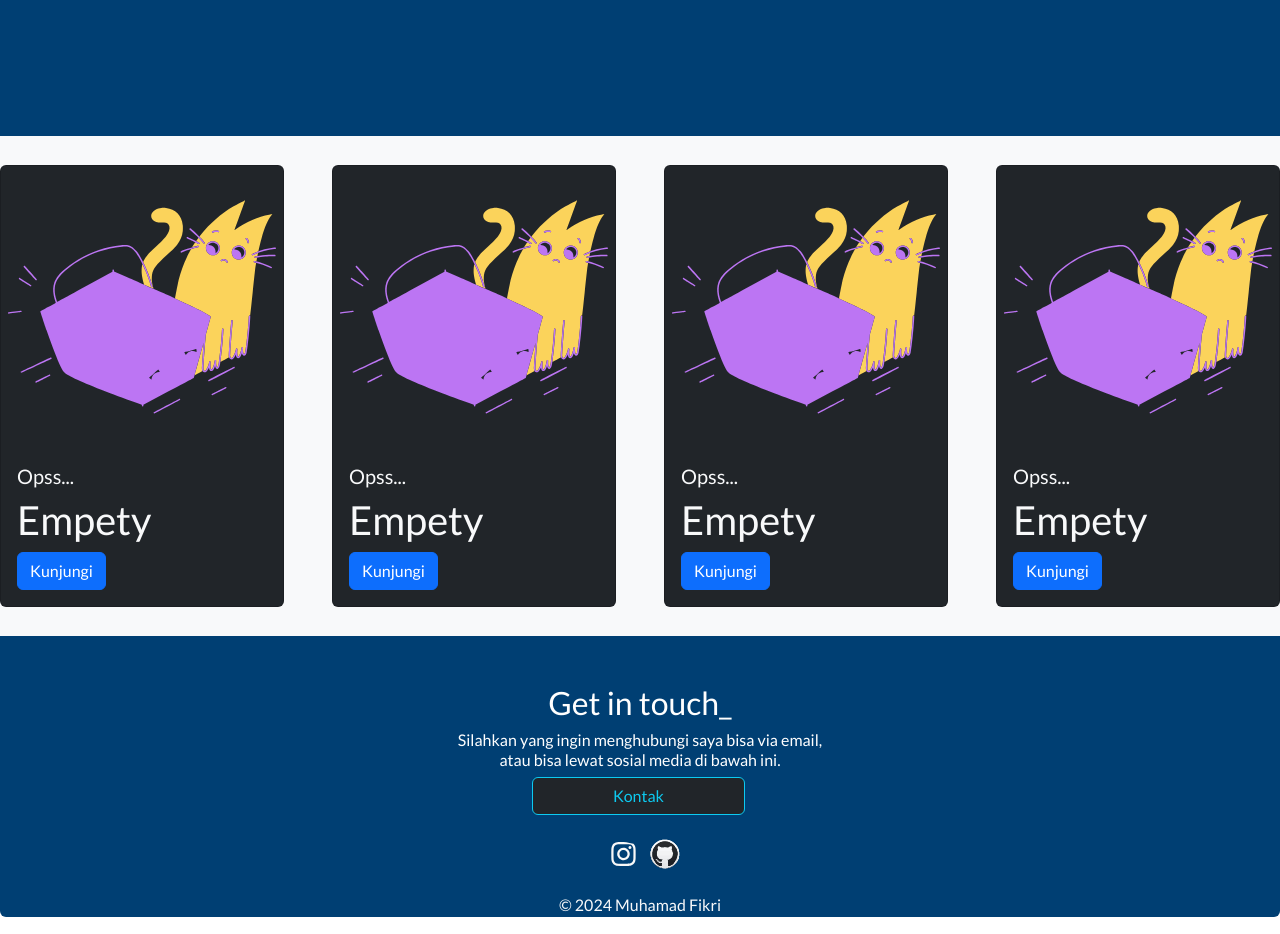
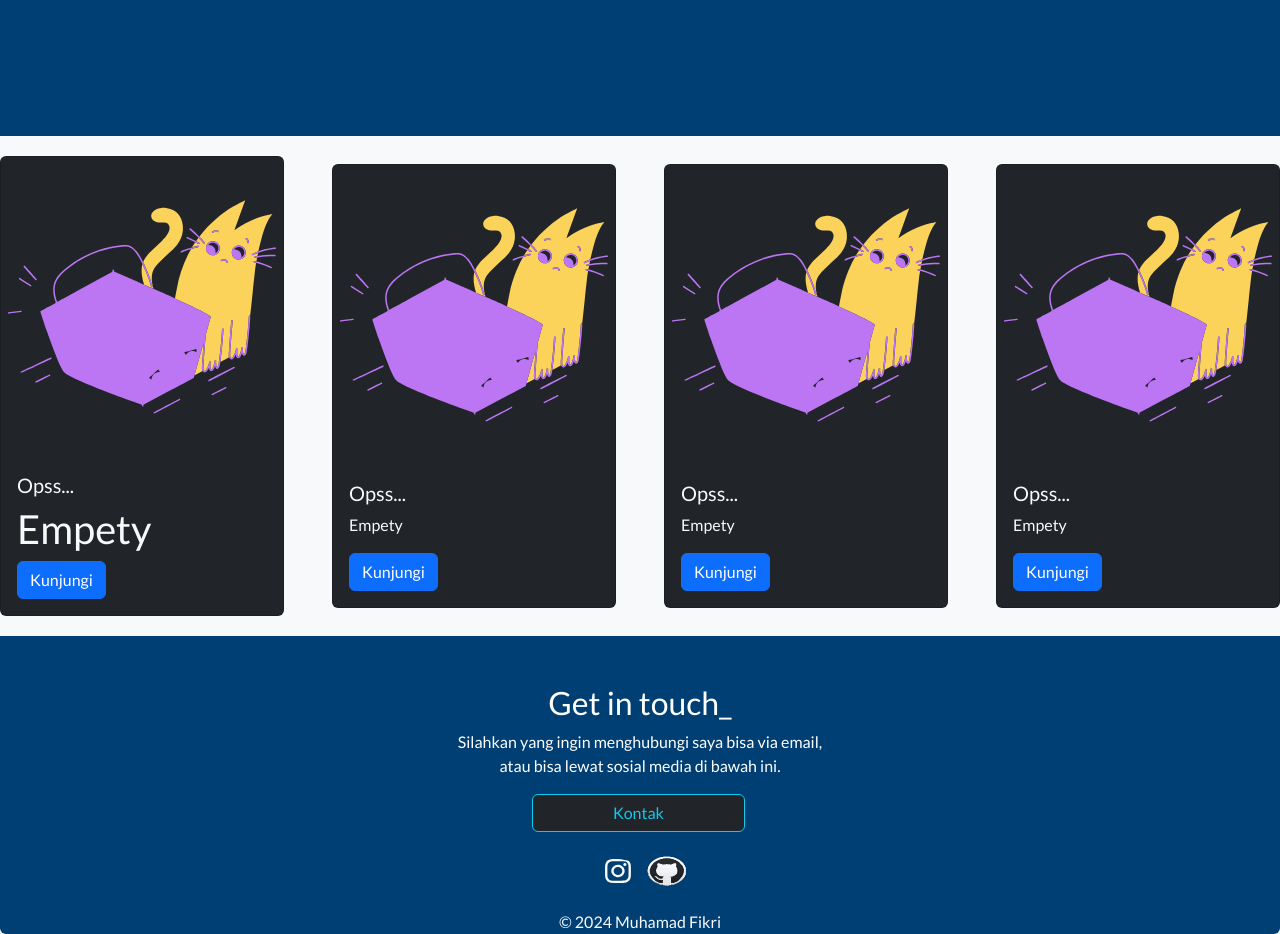
Before and after one commit to fkr343/tewwwww, a plain HTML site: page index.html in a window 1280 px wide. Shown: the part 1260-2194 px from the top of the page. Drawn offline with nearby package versions, Linux system fonts and the light colour scheme; a script that the page names is missing.

Commit message:
Add files via upload

```diff
--- a/index.html
+++ b/index.html
@@ -15,7 +15,7 @@
 </head>
 <body>
   <!--- NAVBAR START-->
-  <nav class="navbar navbar-expand-lg bg-body-tertiary position-fixed top-0 end-0 start-0" id="navs">
+  <nav class="navbar navbar-expand-lg bg-body-tertiary position-fixed top-0 end-0 start-0 z-3" id="navs">
     <div class="container-fluid">
       <a class="navbar-brand" href="#homes">Muhamad Fikri</a>
       <button class="navbar-toggler" type="button" data-bs-toggle="collapse" data-bs-target="#navbarNav" aria-controls="navbarNav" aria-expanded="false" aria-label="Toggle navigation">
@@ -27,7 +27,7 @@
             <a class="nav-link active" aria-current="page" href="#abouts">Tentang</a>
           </li>
           <li class="nav-item">
-            <a class="nav-link" href="#portos">Portofolio</a>
+            <a class="nav-link" href="#cards">Portofolio</a>
           </li>
           <li class="nav-item">
             <a class="nav-link" href="#kontaks">Kontak</a>
@@ -43,14 +43,15 @@
   <main class="d-flex flex-column text-white" id="homes">
     <section class="d-flex" id="hero1">
       <div class=" d-flex flex-column justify-content-center text-center col-6 ps-4" id="hro1">
-        <h4 style="font-size:60px">I'M</h4>
-        <h1 style="font-size:80px">MUHAMAD FIKRI</h1>
+        <h1 style="font-size:60px">I'M</h1>
+        <h2 style="font-size:80px">MUHAMAD FIKRI</h2>
         <h3 style="font-size:40px">learn web developer</h3>
       </div>
       <div class=" col-6 d-flex justify-content-start" id="imageContent">
         <img src="/1mg.svg"
         alt="image-abauot"
-        height="600px">
+        height="600px"
+        width="700px">
       </div>
     </section>
     <div id="styles"></div>
@@ -68,9 +69,9 @@
         height="600px">
       </div>
     </section>
-    <section class="d-flex justify-content-center align-items-center gap-5 bg-light col-12" style="margin-top:100px" id="cards">
+    <section class="d-flex justify-content-center align-items-center gap-5 bg-light col-12 z-1" style="margin-top:100px" id="cards">
       <div class="card bg-dark text-light" style="width: 18rem;">
-        <img src="/empety.svg" width="600px" class="card-img-top" alt="...">
+        <img src="/empety.svg" width="600px"height="300px" class="card-img-top" alt="image-empety">
         <div class="card-body">
           <h5 class="card-title">Opss...</h5>
           <h1 class="card-text">
@@ -80,45 +81,49 @@
         </div>
       </div>
       <div class="card bg-dark text-light" style="width: 18rem;">
-        <img src="/empety.svg" width="600px" class="card-img-top" alt="...">
+        <img src="/empety.svg" width="600px" height="300px" class="card-img-top" alt="image-empety">
         <div class="card-body">
           <h5 class="card-title">Opss...</h5>
-          <h1 class="card-text">
+          <p class="card-text">
             Empety
-          </h1>
+          </p>
           <a href="index.html" class="btn btn-primary">Kunjungi</a>
         </div>
       </div>
       <div class="card bg-dark text-light" style="width: 18rem;">
-        <img src="/empety.svg" width="600px" class="card-img-top" alt="...">
+        <img src="/empety.svg" width="600px"height="300px" class="card-img-top" alt="image-empety">
         <div class="card-body">
           <h5 class="card-title">Opss...</h5>
-          <h1 class="card-text">
+          <p class="card-text">
             Empety
-          </h1>
+          </p>
           <a href="index.html" class="btn btn-primary">Kunjungi</a>
         </div>
       </div>
       <div class="card bg-dark text-light" style="width: 18rem;">
-        <img src="/empety.svg" width="600px" class="card-img-top" alt="...">
+        <img src="/empety.svg" width="600px" height="300px" class="card-img-top" alt="image-empety">
         <div class="card-body">
           <h5 class="card-title">Opss...</h5>
-          <h1 class="card-text">
+          <p class="card-text">
             Empety
-          </h1>
+          </p>
           <a href="index.html" class="btn btn-primary">Kunjungi</a>
         </div>
       </div>
     </section>
     <section class="text-center pt-5" id="kontaks">
       <h2>Get in touch_</h2>
-      <h6>
+      <p>
         Silahkan yang ingin menghubungi saya bisa via email,<br> atau bisa lewat sosial media di bawah ini.
-      </h6>
+      </p>
       <a href="mailto:muhamadfikri0028@gmail.com"><button type="button" class="btn btn-outline-info btn-dark col-2" id="btn1">Kontak</button></a>
       <div class="pt-4">
-        <a href="instagram.com/fkr_33"> <img src="/ig.svg" height="30px"></a>
-        <a href="https://github.com/fkr343"><img src="/git.svg" height="30px"></a>
+        <a href="https://www.instagram.com/fkr_33/"> <img src="/ig.svg"
+          alt="icon-instagram"
+          height="30px" width="50px"></a>
+        <a href="https://github.com/fkr343"><img src="/git.svg"
+          alt="icon-github"
+          height="30px" width="40px"></a>
       </div>
     </section>
     <footer class="text-center text-light bottom-0 mt-4">
```
